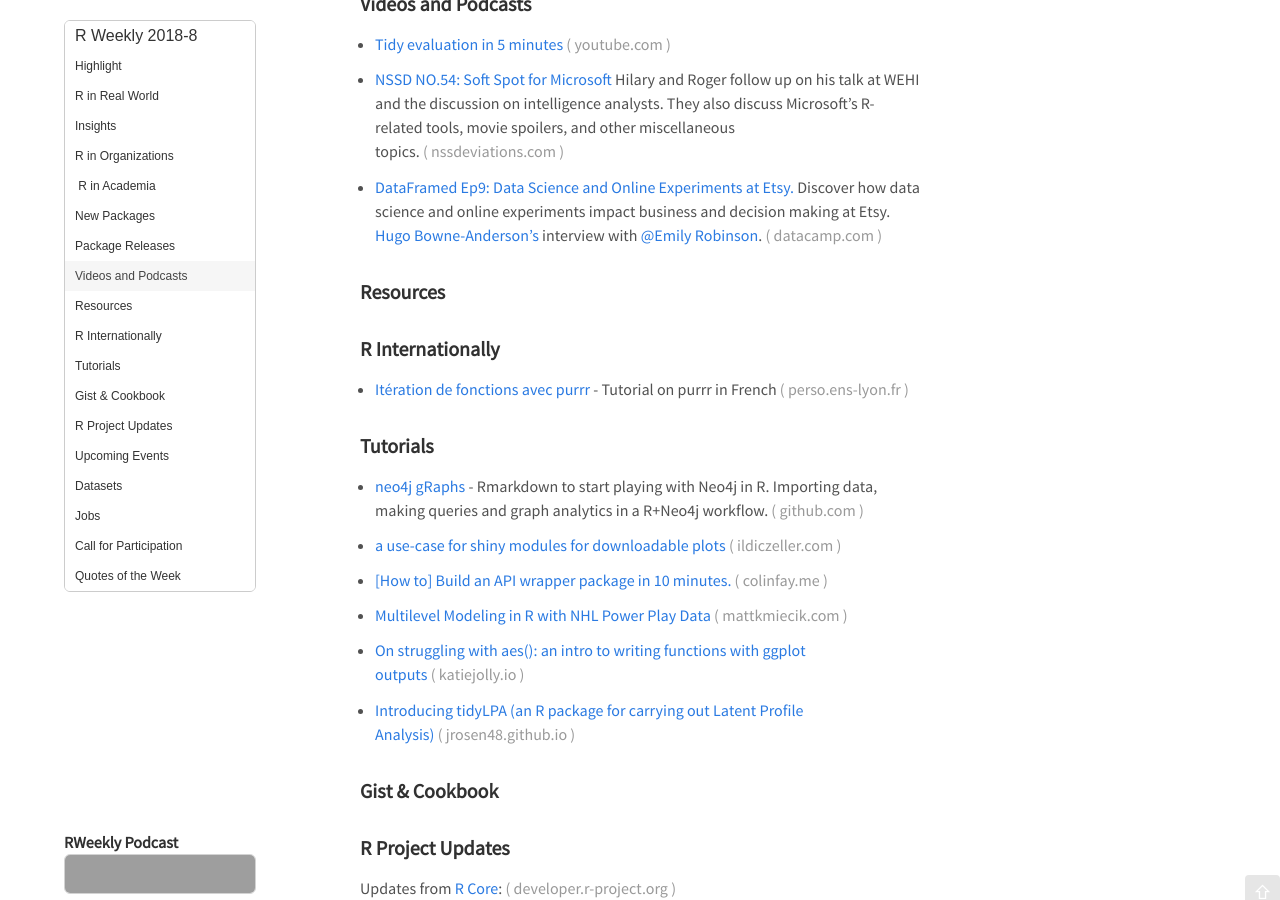
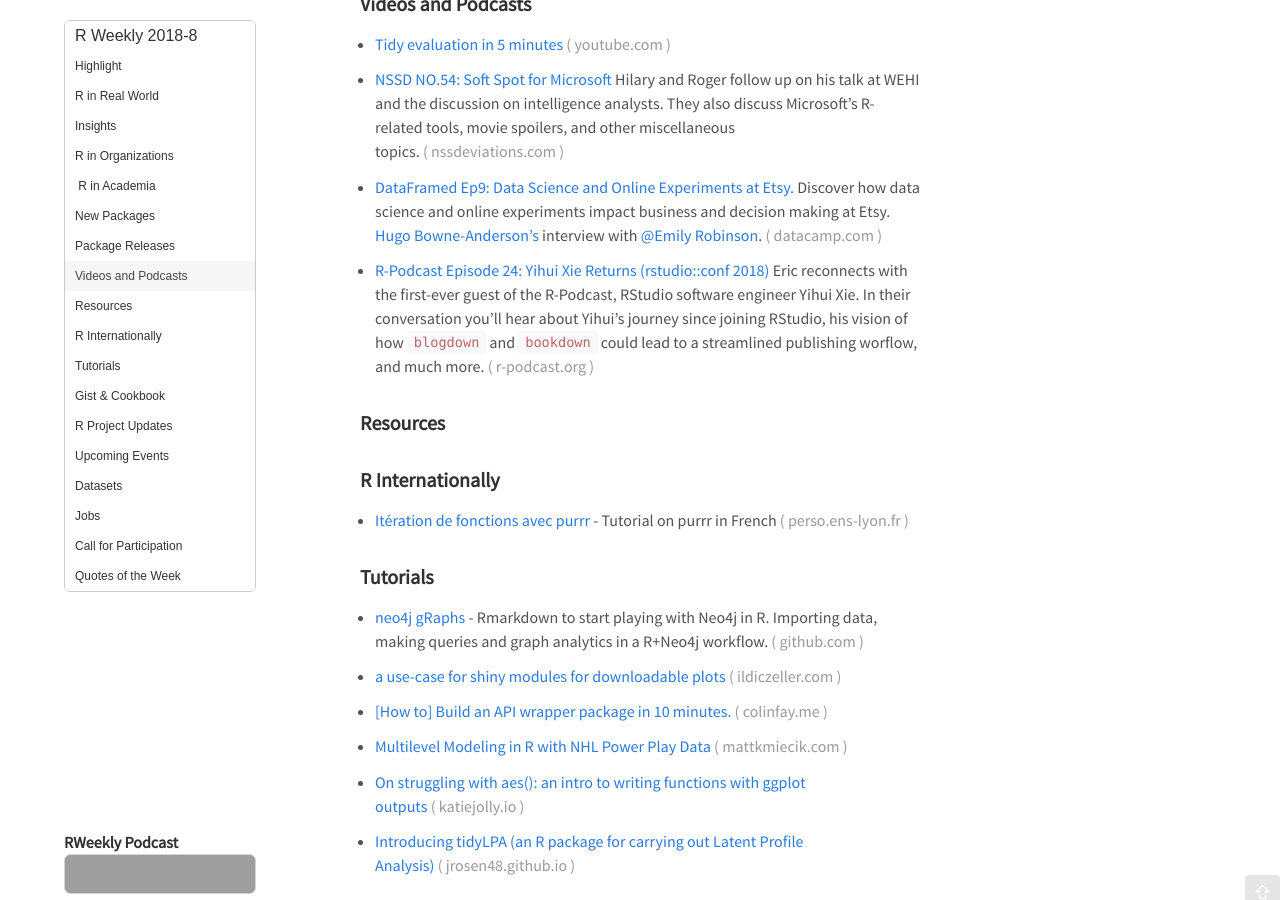
Before and after one commit to rweekly/rweekly.org, a Jekyll site: the page built from draft.md, in a window 1280 px wide and 900 px high, scrolled down 1434 px. Built offline with Jekyll 4.4.1, drawn with Linux system fonts in a browser that asks for light colours; emoji names are drawn with the system emoji font; comment, search, counter and statistics services are not loaded; grey boxes are pictures that could not be loaded.

Commit message:
add R-Podcast Episode 24
one of my most impactful interviews to date

```diff
--- a/draft.md
+++ b/draft.md
@@ -70,6 +70,7 @@
 
 + [DataFramed Ep9: Data Science and Online Experiments at Etsy.](https://www.datacamp.com/community/podcast/data-science-experiments-etsy) Discover how data science and online experiments impact business and decision making at Etsy. [Hugo Bowne-Anderson's](https://twitter.com/hugobowne) interview with [@Emily Robinson](https://twitter.com/robinson_es).
 
++ [R-Podcast Episode 24: Yihui Xie Returns (rstudio::conf 2018)](https://r-podcast.org/episode/024-rstudioconf-yihui-xie/) Eric reconnects with the first-ever guest of the R-Podcast, RStudio software engineer Yihui Xie. In their conversation you’ll hear about Yihui’s journey since joining RStudio, his vision of how `blogdown` and `bookdown` could lead to a streamlined publishing worflow, and much more.
 
 ###  Resources
 
```
